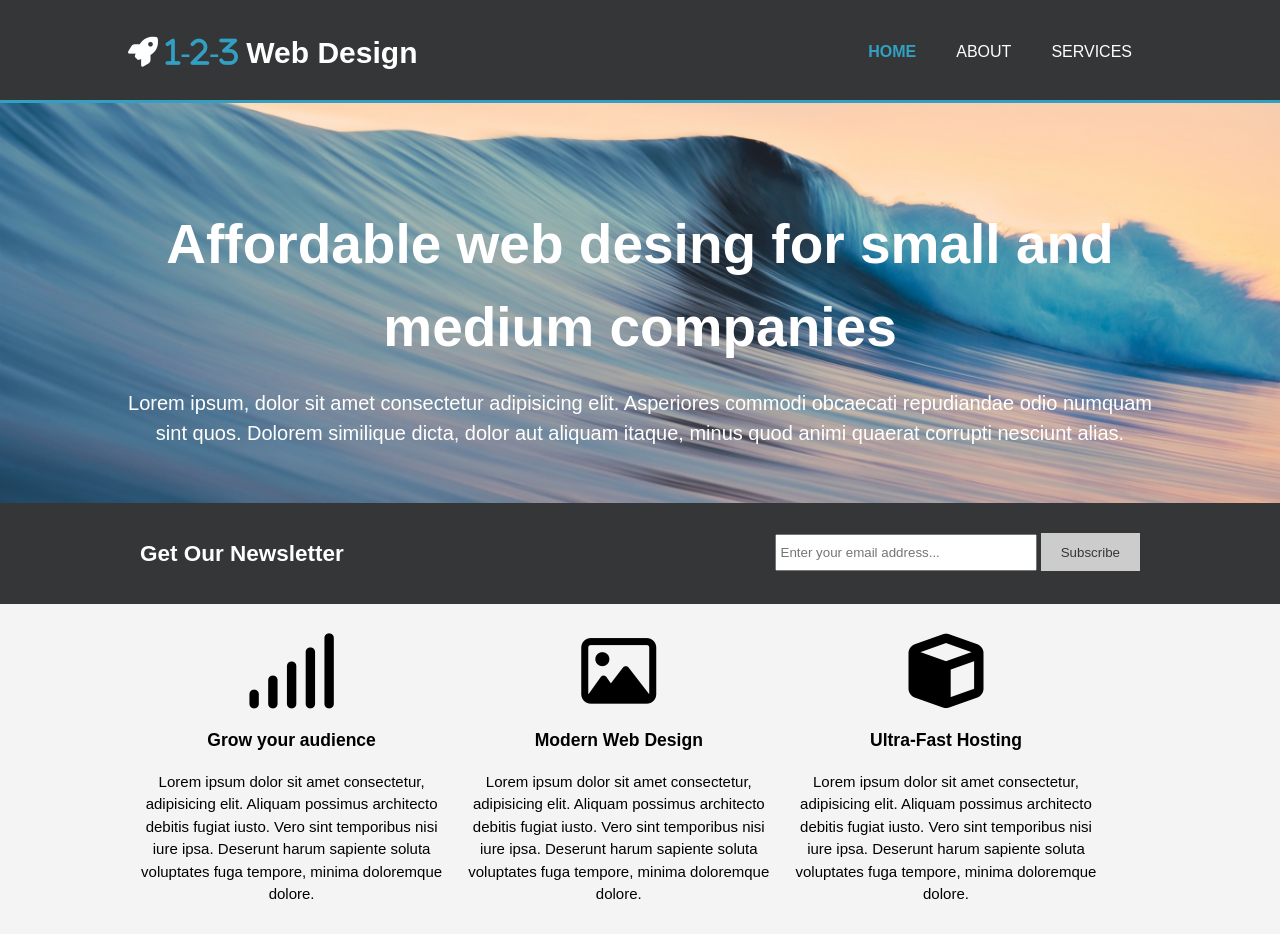
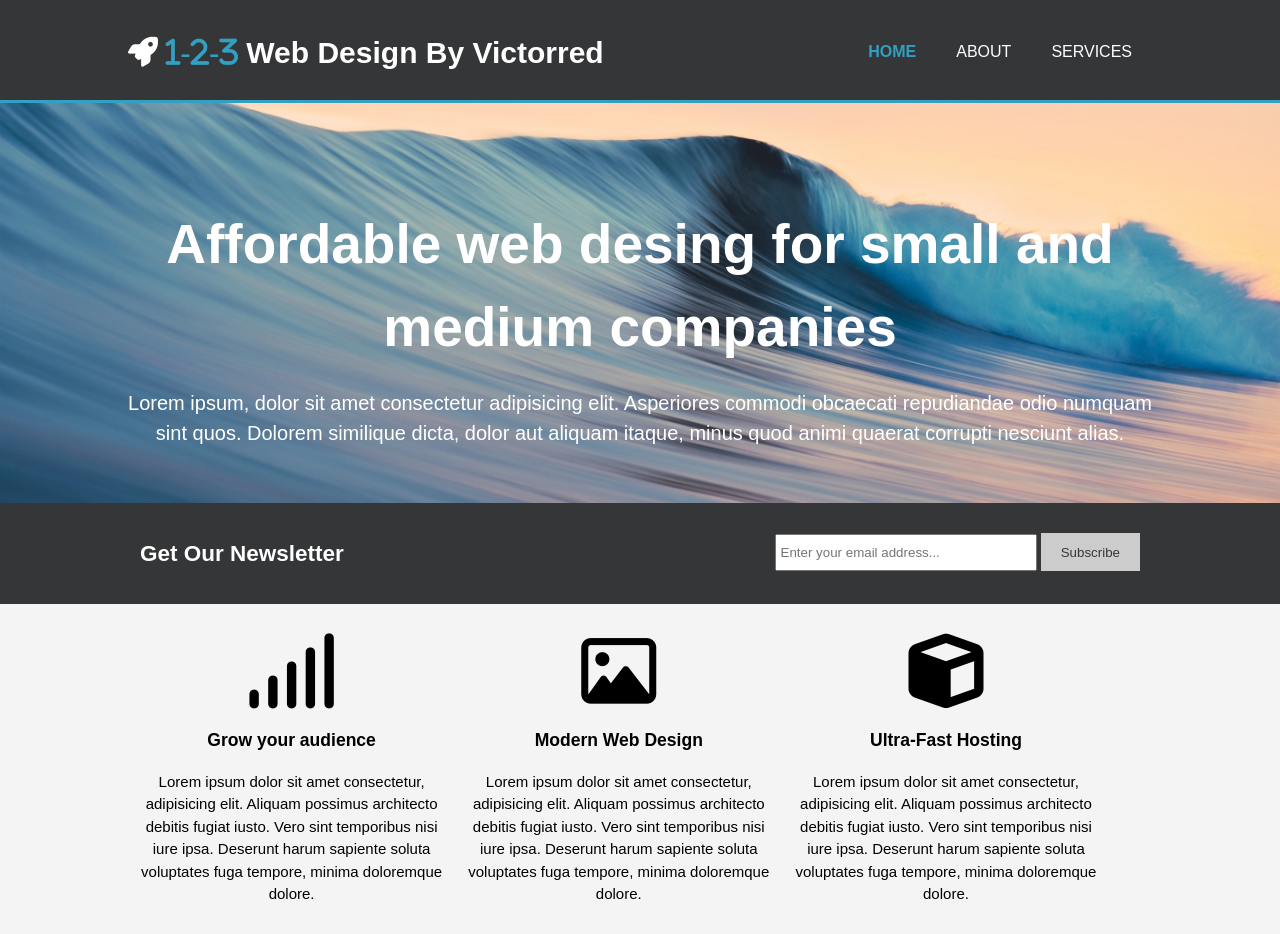
Before and after one commit to victuk/git-website, a plain HTML site: page Index.html in a window 1280 px wide. Shown: the top 934 px of the page. Drawn offline with Linux system fonts and the light colour scheme.

Commit message:
added victorred to the index header

```diff
--- a/Index.html
+++ b/Index.html
@@ -14,7 +14,7 @@
   <header>
     <div class="container">
       <div id="branding">
-        <h1><i class="fa fa-rocket"> <span class="highlight">1-2-3</span></i> Web Design</h1>
+        <h1><i class="fa fa-rocket"> <span class="highlight">1-2-3</span></i> Web Design By Victorred</h1>
       </div>
       <nav>
         <ul>
```
